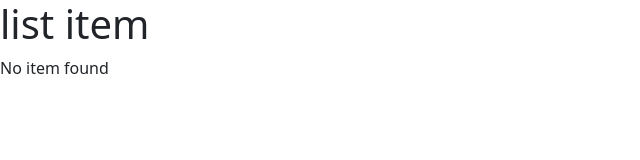
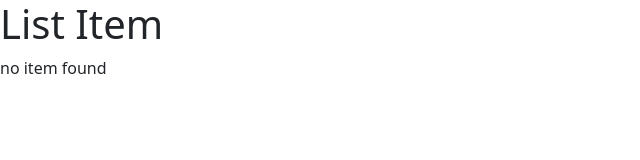
Before and after one commit to Elai5/mosh-react, a React (Vite) app: page / in a window 1280 px wide. Shown: the top 160 px of the page, without its empty margins (0-640 px from the left). Built offline with nearby package versions, Linux system fonts and the light colour scheme.

Commit message:
ternary operator instead of if

```diff
--- a/src/components/ListGroup.tsx
+++ b/src/components/ListGroup.tsx
@@ -4,13 +4,20 @@
 function ListGroup() {
   let items = ["New York", "San Francisco", "Tokyo", "London", "Paris"];
   items = [];
-  if (items.length === 0)
-    return (
-      <>
-        <h1>list item</h1>
-        <p>No item found</p>
-      </>
-    );
+
+  return(
+    <>
+    <h1>List Item</h1>
+    {items.length === 0 ? <p>no item found</p> : null}
+    </>
+  )
+  // if (items.length === 0)
+  //   return (
+  //     <>
+  //       <h1>list item</h1>
+  //       <p>No item found</p>
+  //     </>
+  //   );
 
   items.map((item) => <li>{item}</li>);
   return (
```
